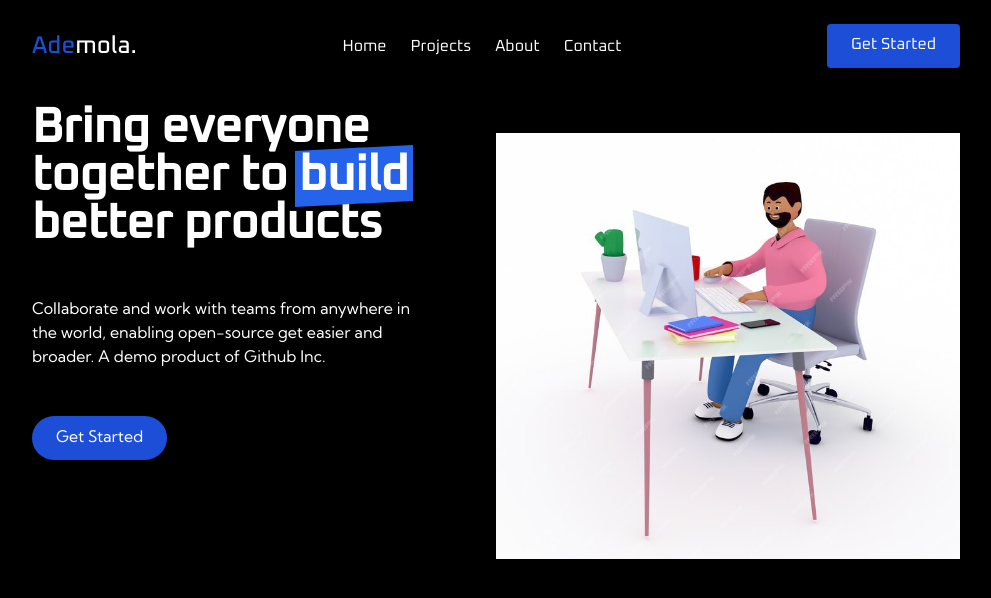
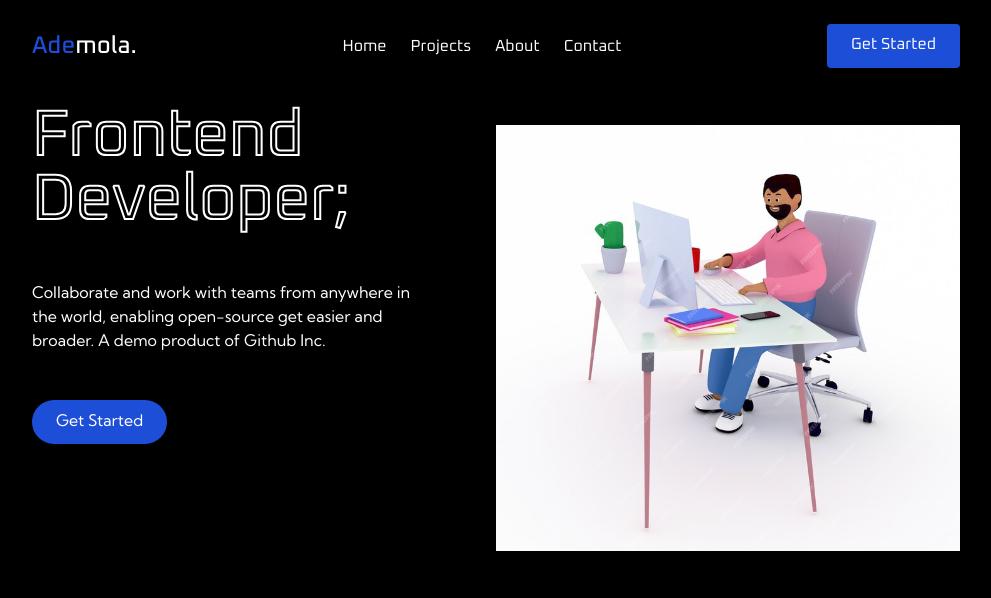
Before and after one commit to Codehack-01/My-Portfolio, a website: page index.html in a window 1280 px wide. Shown: the whole page, without its empty margins (144-1135 px from the left). Drawn offline with Linux system fonts and the light colour scheme.

Commit message:
source code

```diff
--- a/index.html
+++ b/index.html
@@ -97,17 +97,17 @@
       >
         <!-- Left item -->
         <div class="flex flex-col mb-32 space-y-12 md:w-1/2">
-          <h1
-            class="max-w-md text-4xl font-bold text-left text-slate-900 md:text-5xl text-white css-text"
+          <h2
+            class="max-w-md text-5 font-b text-left text-slate-900 md:text-5 text-w css-text2"
           >
-            Bring everyone together to
-            <span
+            Frontend Developer;
+            <!-- <span
               class="before:block before:absolute before:-inset-1 before:-skew-y-3 before:bg-blue-600 relative inline-block"
             >
               <span class="relative text-white">build</span>
             </span>
-            better products
-          </h1>
+            better products -->
+          </h2>
 
           <p class="max-w-sm text-left text-darkGrayishBlue text-white">
             Collaborate and work with teams from anywhere in the world, enabling
--- a/input.css
+++ b/input.css
@@ -9,8 +9,26 @@ body {
     font-family: 'Kumbh Sans', sans-serif;
 }
 
+
+.css-text2 {
+    font-family: 'Oxanium', cursive;
+    font-style: normal;
+    color: transparent;
+    -webkit-text-stroke: 0.125rem #fff;
+    position: relative;
+    letter-spacing: 0px;
+    line-height: 100%;
+    border: 0;
+    margin: 0;
+    padding: 0;
+    outline: none;
+    font-size: 4rem;
+}
+
 .css-text {
     font-family: 'Oxanium', cursive;
+    font-style: normal;
+
 }
 /* font-family: 'Satoshi', sans-serif; */
 .nav-css {
```
Also changed, not shown: css/main.css.
